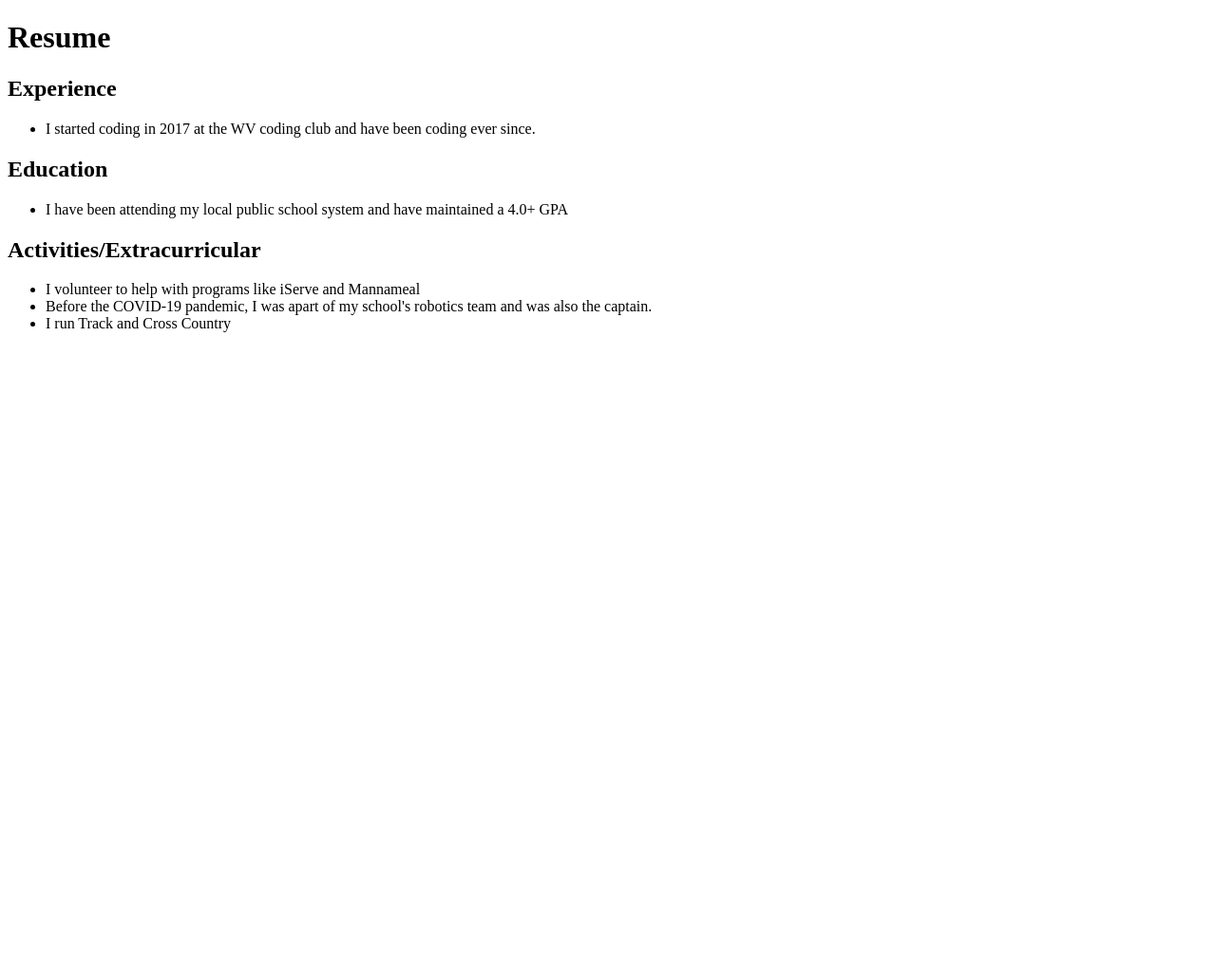
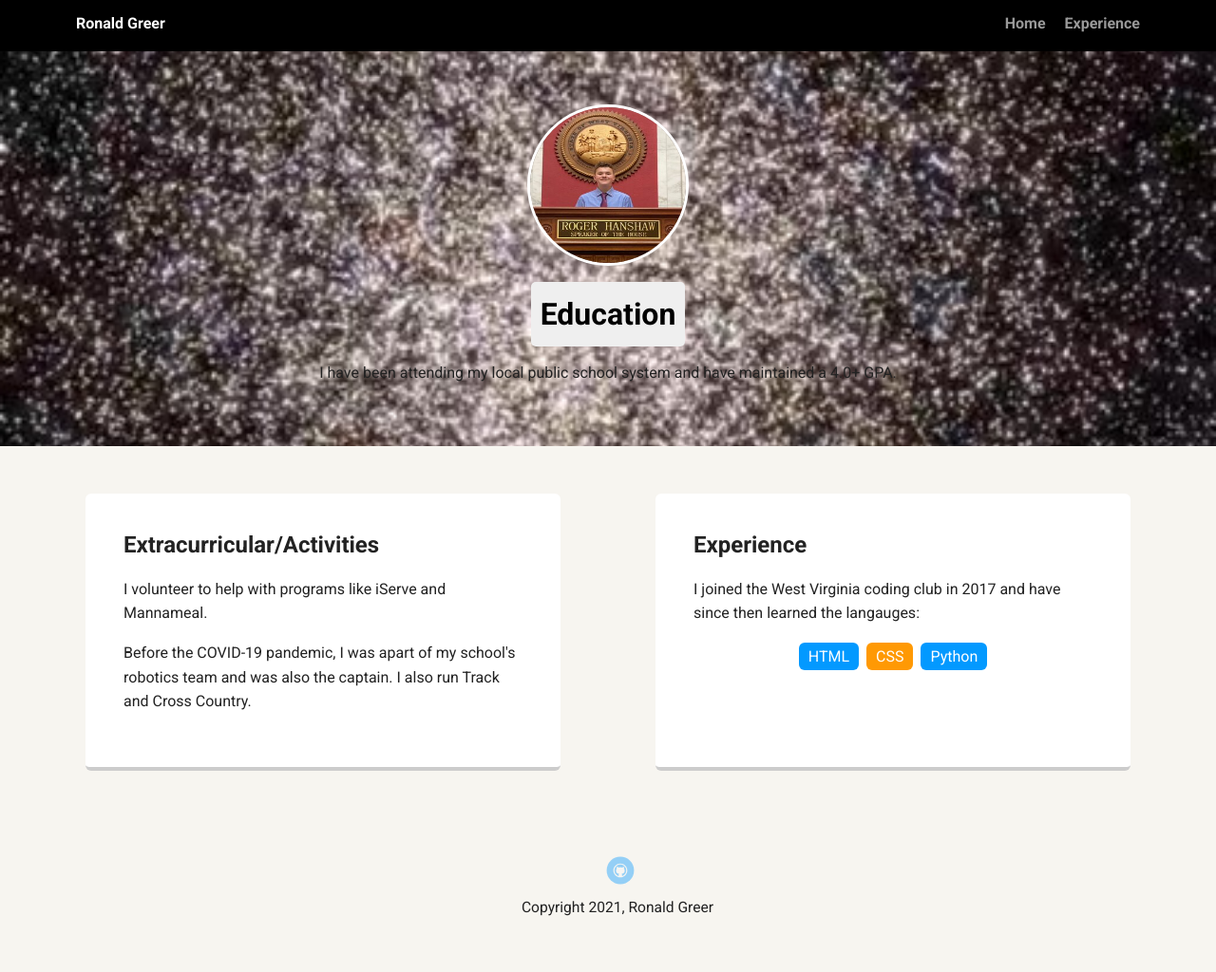
Before and after one commit to RonaldGreer/Techdegree-project-1, a plain HTML site: page resume.html in a window 1280 px wide. Shown: the whole page at 95% size. Before the commit the page ends 800 px from the top, so only its background shows below. Drawn offline with Linux system fonts and the light colour scheme; files whose address does not match are found by name; a web font is replaced by a local one.

Commit message:
The final files to my program

```diff
--- a/resume.html
+++ b/resume.html
@@ -1,30 +1,51 @@
-<!DOCTYPE html>
+<!doctype html>
 <html lang="en">
-  <head>
-    <meta charset="utf-8">
-    <meta name="viewport" content="width=device-width, initial-scale=1.0">
-    <title>Experience</title>
-    <link href="style.css" rel="stylesheet" type="text/css" />
-    <h1 class="resume">Resume</h1>
-  </head>
+<head>
+  <meta charset="utf-8">
+  <title>Ronald Greer's Resume</title>
+  <meta name="viewport" content="width=device-width, initial-scale=1.0">
+  <link rel="stylesheet" href="styles.css">
+  <link href="https://fonts.googleapis.com/css?family=Muli%7CRoboto:400,300,500,700,900" rel="stylesheet"></head>
+  <body>
 
- <body>
+    <div class="main-nav">
+        <ul class="nav">
+          <li class="name">Ronald Greer</li>
+          <li><a href="index.html">Home</a></li>
+          <li><a href="resume.html">Experience</a></li>
+        </ul>
+    </div>
 
-   <h2 class="experience">Experience</h2>
-    <ul>
-       <li>I started coding in 2017 at the WV coding club and have been coding ever since.</li>
-    </ul>
+    <header>
+      <img src="rsz_img_1472.jpg" alt="Picture of Ronald Greer" class="profile-image">
+      <h1 class="tag name">Education</h1>
+      <p>I have been attending my local public school system and have maintained a 4.0+ GPA. </p>
+    </header>
 
-   <h2 class="experience">Education</h2>
-    <ul>
-     <li>I have been attending my local public school system and have maintained a 4.0+ GPA</li>
-    </ul>
+    <main class="flex">
+      <div class="card">
+        <h2>Extracurricular/Activities</h2>
+        <p>I volunteer to help with programs like iServe and Mannameal.</p>
+        <p>Before the COVID-19 pandemic, I was apart of my school's robotics team and was also the captain. I also run Track and Cross Country. </p>
+      </div>
 
-   <h2 class="experience">Activities/Extracurricular</h2>
-     <ul>
-       <li>I volunteer to help with programs like iServe and Mannameal</li>
-       <li>Before the COVID-19 pandemic, I was apart of my school's robotics team and was also the captain.</li>
-       <li>I run Track and Cross Country</li>
-     </ul>
- </body>
-</html>
+      <div class="card">
+        <h2>Experience</h2>
+        <p>I joined the West Virginia coding club in 2017 and have since then learned the langauges:</p>
+        <ul class="skills">
+          <li>HTML</li>
+          <li>CSS</li>
+          <li>Python</li>
+        </ul>
+        <p></p>
+      </div>
+
+    </main>
+    <footer>
+      <ul>
+        <li><a href="https://github.com/RonaldGreer" class="social github">Github</a></li>
+      </ul>
+      <p class="copyright">Copyright 2021, Ronald Greer</p>
+    </footer>
+  </body>
+  </html>
--- a/styles.css
+++ b/styles.css
@@ -57,7 +57,7 @@ a:hover {
 
 header {
   text-align: center;
-  background: url('rsz_img_4825.jpeg') no-repeat top center ;
+  background: url('rsz_img_4825.jpg') no-repeat top center ;
   background-size: cover;
   overflow: hidden;
   padding-top: 60px;
@@ -199,15 +199,3 @@ a.social:hover {
   }
 
 }
-
-/*Resume.html CSS code*/
-
-.resume {
-  font-size: 3em;
-  color: crimson;
-  text-align: center;
-}
-
-.experience {
-  color: orange;
-}
```
Also changed, not shown: index.html (+2 -2 lines), github.svg (added).
